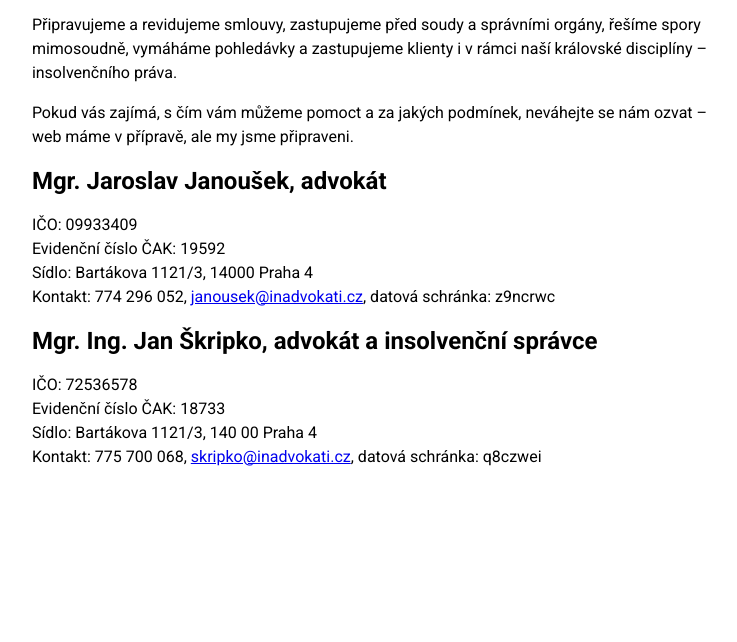
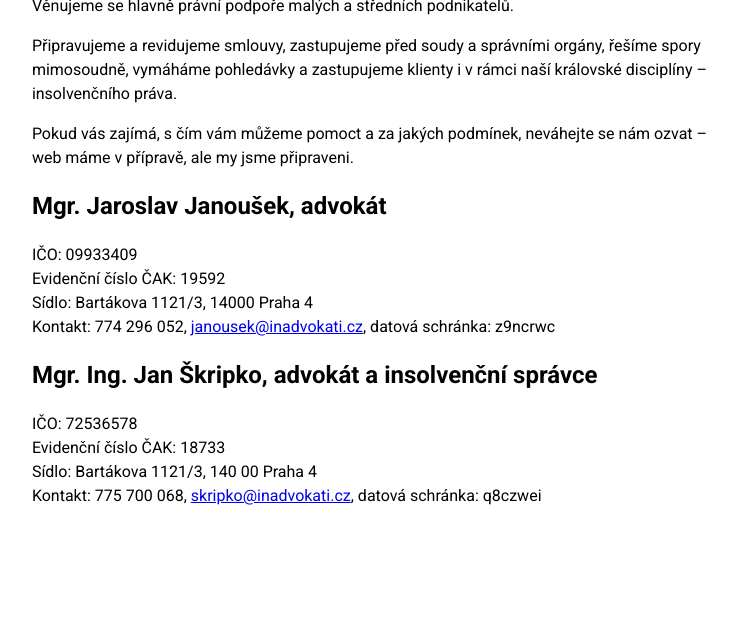
Before and after one commit to zoul/inadvokati.cz, a plain HTML site: page index.html in a window 1280 px wide. Shown: the part 158-800 px from the top of the page, without its empty margins (270-1007 px from the left). Drawn offline with Linux system fonts and the light colour scheme.

Commit message:
Tune layout

```diff
--- a/index.html
+++ b/index.html
@@ -2,6 +2,7 @@
 <html lang="cs">
   <head>
     <meta charset="utf-8" />
+    <meta name="viewport" content="width=device-width, initial-scale=1" />
     <title>inADVOKÁTI</title>
     <link rel="preconnect" href="https://fonts.googleapis.com" />
     <link rel="preconnect" href="https://fonts.gstatic.com" crossorigin />
@@ -24,6 +25,10 @@
       ul {
         list-style: none;
         padding-left: 0;
+      }
+      h1,
+      h2 {
+        line-height: 1.4em;
       }
     </style>
   </head>
```
